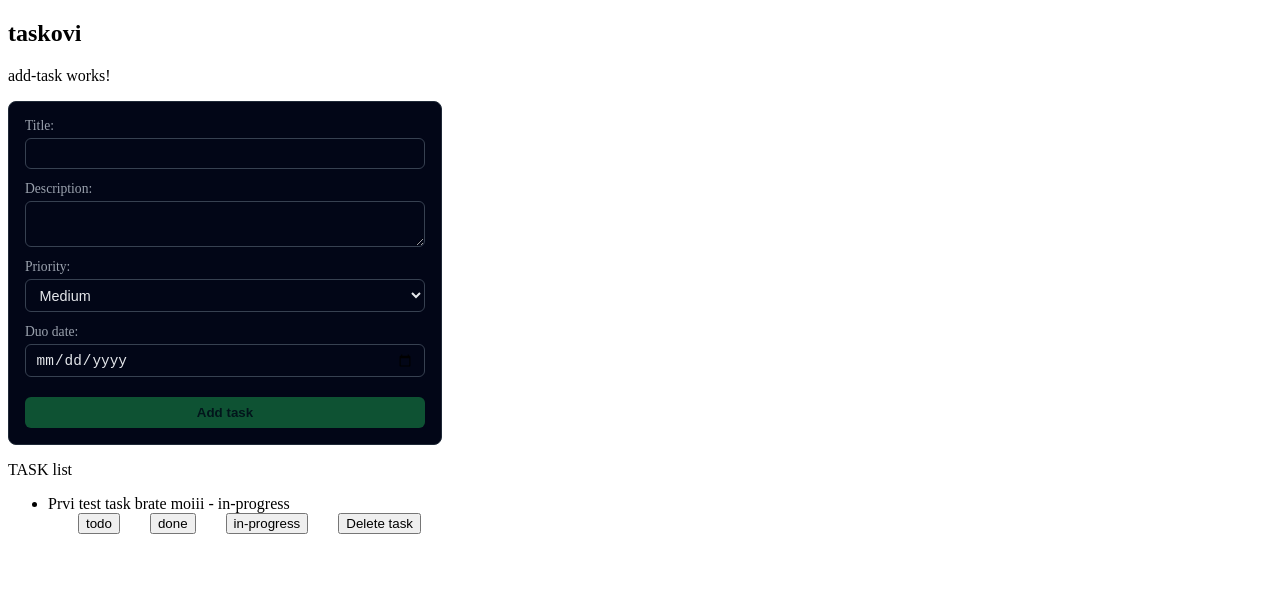
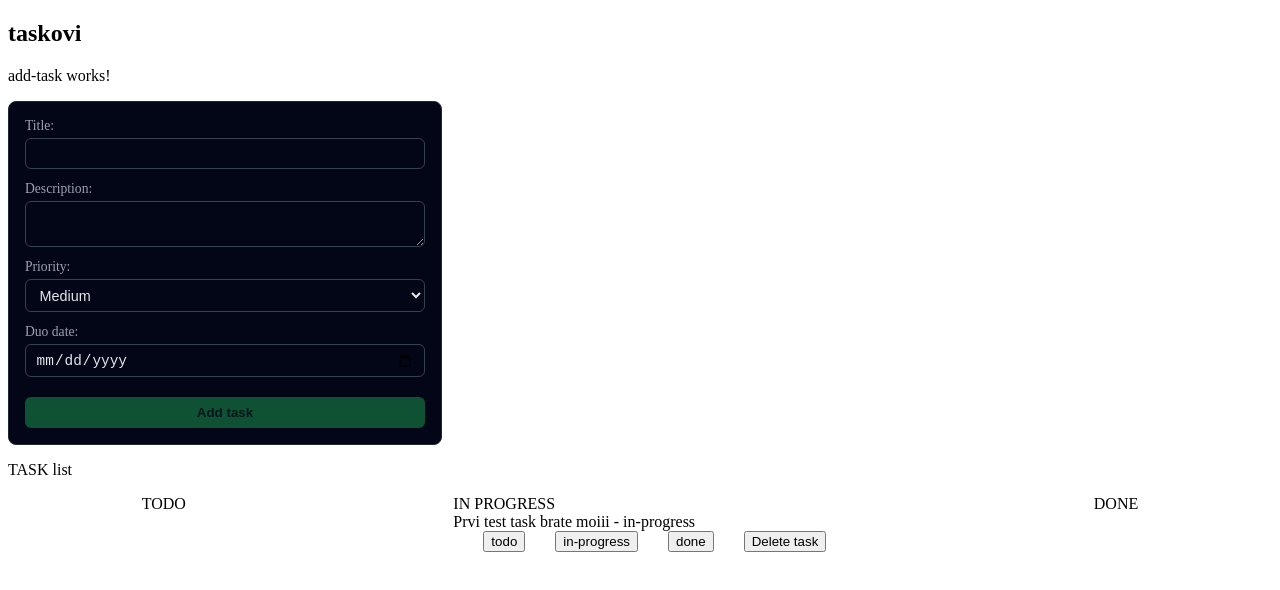
Before and after one commit to VukasinVujic/taskboard, an Angular app: page / in a window 1280 px wide. Both pictures are taken after a click on the button "in-progress". Shown: the top 590 px of the page. Built offline with nearby package versions, Linux system fonts and the light colour scheme.

Commit message:
feat(tasks): add kanban-style board with status-based columns

```diff
--- a/src/app/features/task-list/task-list.component.ts
+++ b/src/app/features/task-list/task-list.component.ts
@@ -1,7 +1,8 @@
 import { Component, inject } from '@angular/core';
 import { TaskStoreService } from '../../core/services/task-store.service';
 import { CommonModule } from '@angular/common';
-import { TaskStatus } from '../../core/models/task.model';
+import { TaskStatus, Task } from '../../core/models/task.model';
+import { map, Observable } from 'rxjs';
 
 @Component({
   selector: 'app-task-list',
@@ -12,9 +13,19 @@ import { TaskStatus } from '../../core/models/task.model';
 })
 export class TaskListComponent {
   protected readonly taskStore = inject(TaskStoreService);
-  statuses: TaskStatus[] = ['todo', 'done', 'in-progress'];
+  statuses: TaskStatus[] = ['todo', 'in-progress', 'done'];
 
   public tasks$ = this.taskStore.tasks$;
+
+  todo$ = this.getTasksByStatus('todo');
+  inProgress$ = this.getTasksByStatus('in-progress');
+  done$ = this.getTasksByStatus('done');
+
+  private getTasksByStatus(status: TaskStatus): Observable<Task[]> {
+    return this.tasks$.pipe(
+      map((tasks) => tasks.filter((t) => t.status === status))
+    );
+  }
 
   onChangeStatus(id: string, status: TaskStatus) {
     this.taskStore.updateTask(id, status);
--- a/src/app/features/task-list/task-list.html
+++ b/src/app/features/task-list/task-list.html
@@ -1,10 +1,9 @@
 <p>TASK list</p>
 @if (tasks$ | async; as tasks) {
-<ul>
-  @for (task of tasks; track task.id) {
-  <li>
-    {{ task.title }} - {{ task.status }}
-
+<div class="kanaban">
+  <div class="column">
+    TODO @if (todo$ | async; as tasks) { @for( task of tasks; track task.id){
+    <div>{{ task.title }} - {{ task.status }}</div>
     <div class="actions">
       @for (status of statuses; track status){
       <button (click)="onChangeStatus(task.id, status)">{{ status }}</button>
@@ -12,8 +11,37 @@
 
       <button (click)="deleteTask(task.id)">Delete task</button>
     </div>
-  </li>
 
-  }
-</ul>
+    } }
+  </div>
+  <div class="column">
+    IN PROGRESS @if(inProgress$ | async; as tasks) { @for(task of tasks; track
+    task.id) {
+    <div>{{ task.title }} - {{ task.status }}</div>
+    <div class="actions">
+      @for (status of statuses; track status){
+      <button (click)="onChangeStatus(task.id, status)">{{ status }}</button>
+      }
+
+      <button (click)="deleteTask(task.id)">Delete task</button>
+    </div>
+
+    } }
+  </div>
+  <div class="column">
+    DONE @if(done$ | async; as tasks) { @for (task of tasks; track task.id) {
+    <div>{{ task.title }} - {{ task.status }}</div>
+    <div class="actions">
+      @for (status of statuses; track status){
+      <button (click)="onChangeStatus(task.id, status)">{{ status }}</button>
+      }
+
+      <button (click)="deleteTask(task.id)">Delete task</button>
+    </div>
+
+    } }
+  </div>
+</div>
+<br />
+<br />
 }
--- a/src/app/features/task-list/task-list.scss
+++ b/src/app/features/task-list/task-list.scss
@@ -1,3 +1,8 @@
 .actions button {
   margin-left: 30px;
 }
+
+.kanaban {
+  display: flex;
+  justify-content: space-around;
+}
```
